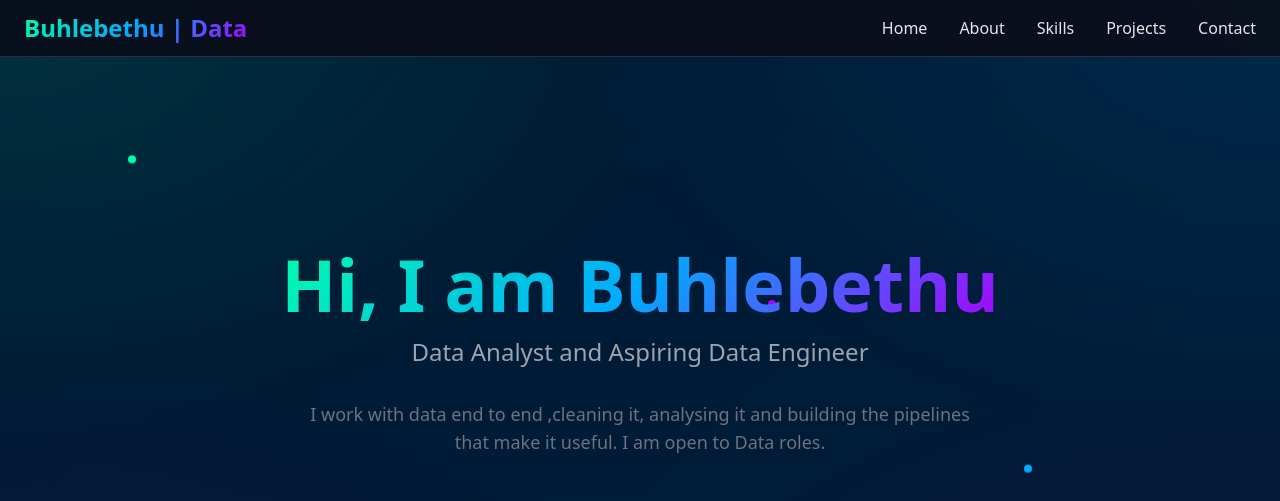
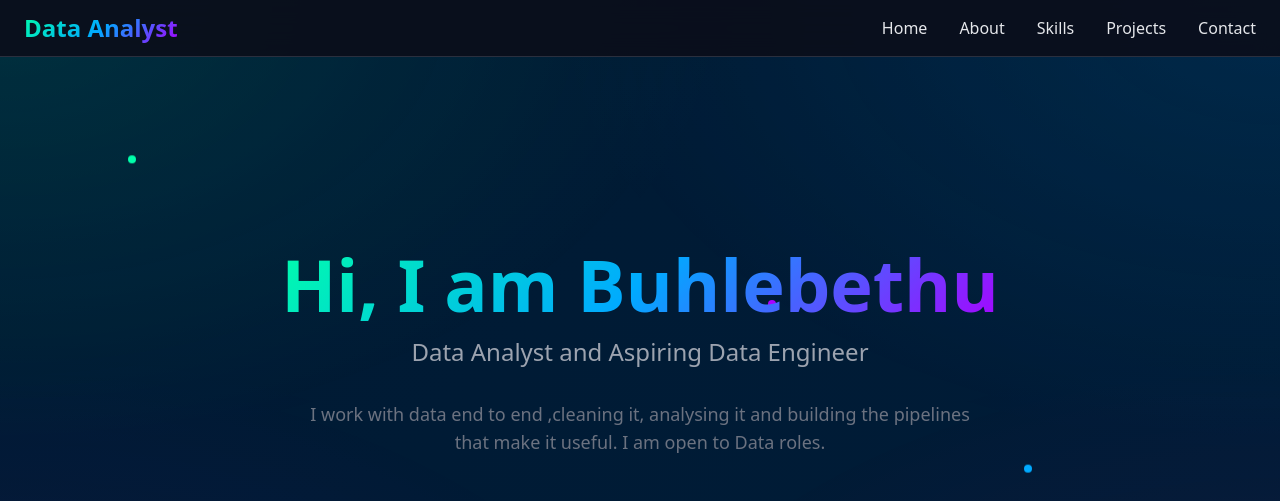
Before and after one commit to Buhlebethu-debug/Buhlebethu-Portfolio, a plain HTML site: page index.html in a window 1280 px wide. Shown: the top 501 px of the page. Drawn offline with nearby package versions, Linux system fonts and the light colour scheme.

Commit message:
Update index.html

```diff
--- a/index.html
+++ b/index.html
@@ -147,7 +147,7 @@
     <nav class="fixed top-0 w-full bg-dark-bg/90 backdrop-blur-md border-b border-dark-border z-50">
         <div class="container mx-auto px-6 py-3">
             <div class="flex justify-between items-center">
-                <div class="text-2xl font-bold gradient-text">Buhlebethu | Data</div>
+                <div class="text-2xl font-bold gradient-text">Data Analyst</div>
                 <ul class="hidden md:flex space-x-8">
                     <li><a href="#home" class="hover:text-aurora-green transition">Home</a></li>
                     <li><a href="#about" class="hover:text-aurora-green transition">About</a></li>
```
